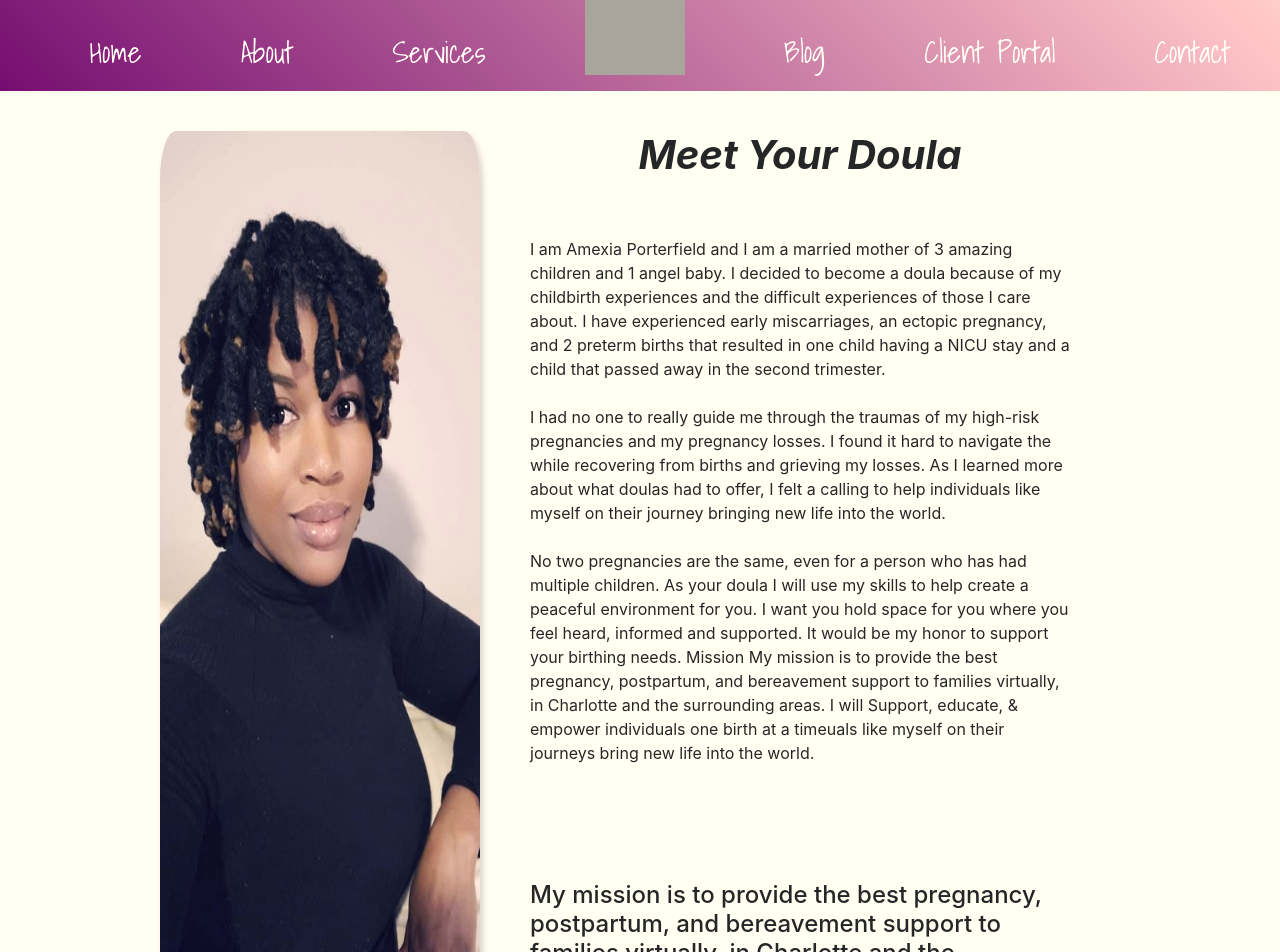
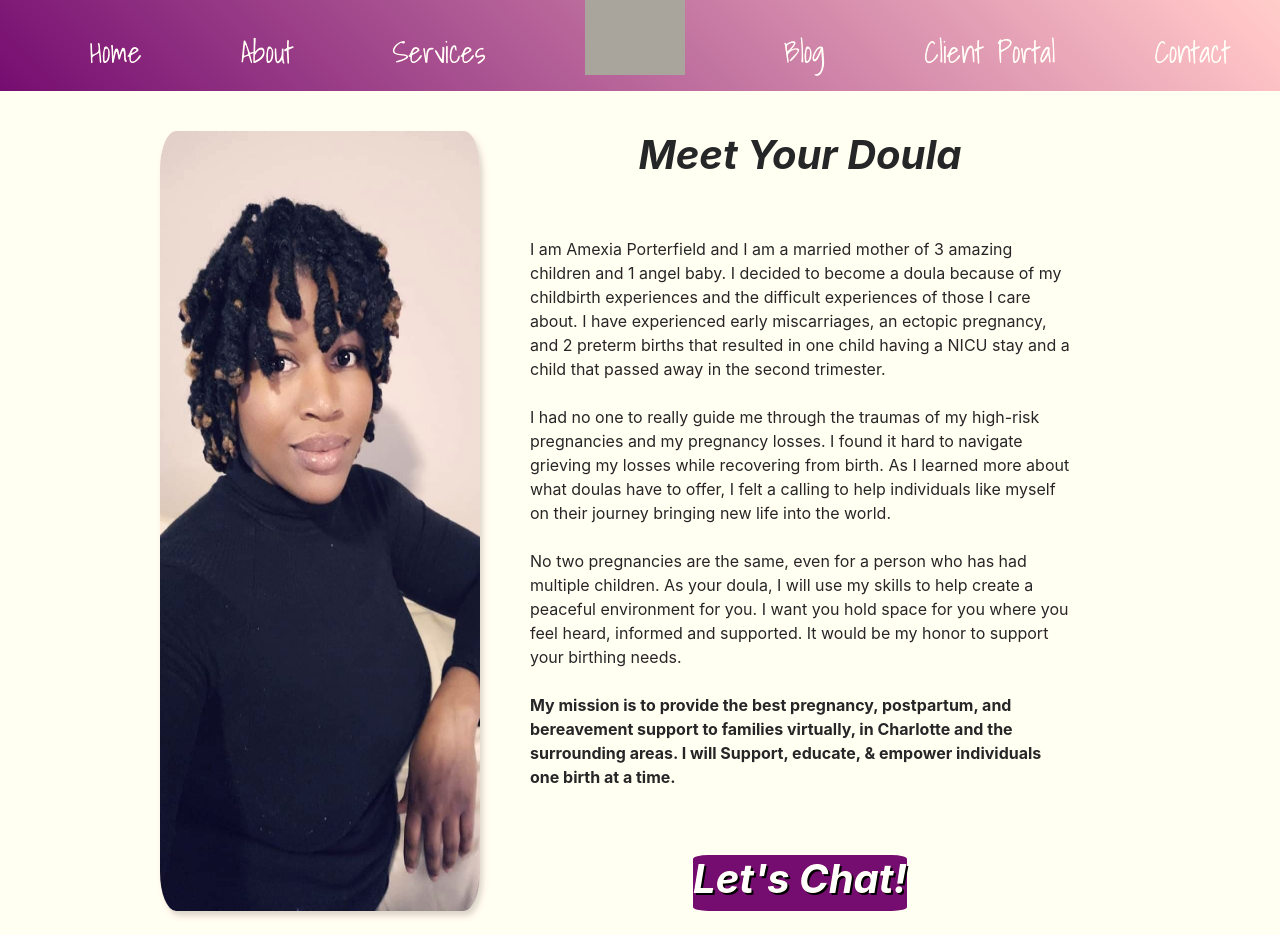
Before and after one commit to ccmstudios/ampedlife, a React (Create React App) app in the folder ampedlife/: page /about in a window 1280 px wide. Shown: the top 952 px of the page. Built offline with nearby package versions, Linux system fonts and the light colour scheme; grey boxes are pictures that could not be loaded.

Commit message:
about done

```diff
--- a/ampedlife/src/pages/about.js
+++ b/ampedlife/src/pages/about.js
@@ -1,6 +1,6 @@
 import React from "react";
 import Amexia from "../assets/images/amexia.jpg";
-import {Link} from 'react-router-dom'
+import { Link } from "react-router-dom";
 
 class About extends React.Component {
   render() {
@@ -8,50 +8,46 @@ class About extends React.Component {
       <div id="about">
         <div id="aboutmain">
           <img src={Amexia} alt="Amexia Porterfield" />
-          <div id='abouttext'>
-
+          <div id="abouttext">
             <h1>Meet Your Doula</h1>
             <p>
               I am Amexia Porterfield and I am a married mother of 3 amazing
-            children and 1 angel baby. I decided to become a doula because of my
-            childbirth experiences and the difficult experiences of those I care
-            about. I have experienced early miscarriages, an ectopic pregnancy,
-            and 2 preterm births that resulted in one child having a NICU stay
-            and a child that passed away in the second trimester.
+              children and 1 angel baby. I decided to become a doula because of
+              my childbirth experiences and the difficult experiences of those I
+              care about. I have experienced early miscarriages, an ectopic
+              pregnancy, and 2 preterm births that resulted in one child having
+              a NICU stay and a child that passed away in the second trimester.
               <br></br>
-         <br></br>
-            I had no one to really guide me through the traumas of my high-risk
-            pregnancies and my pregnancy losses. I found it hard to navigate the
-            while recovering from births and grieving my losses. As I learned
-            more about what doulas had to offer, I felt a calling to help
-            individuals like myself on their journey bringing new life into the
-            world.
+              <br></br>I had no one to really guide me through the traumas of my
+              high-risk pregnancies and my pregnancy losses. I found it hard to
+              navigate grieving my losses while recovering from birth. As I
+              learned more about what doulas have to offer, I felt a calling to
+              help individuals like myself on their journey bringing new life
+              into the world.
               <br></br>
               <br></br>
               No two pregnancies are the same, even for a person who has had
-            multiple children. As your doula I will use my skills to help create
-            a peaceful environment for you. I want you hold space for you where
-            you feel heard, informed and supported. It would be my honor to
-            support your birthing needs. Mission My mission is to provide the
-            best pregnancy, postpartum, and bereavement support to families
-            virtually, in Charlotte and the surrounding areas. I will Support,
-            educate, & empower individuals one birth at a timeuals like myself
-            on their journeys bring new life into the world.
-          </p>
-          <h4>
+              multiple children. As your doula, I will use my skills to help
+              create a peaceful environment for you. I want you hold space for
+              you where you feel heard, informed and supported. It would be my
+              honor to support your birthing needs.
+              <br></br>
+              <br></br>
+              <strong>
                 My mission is to provide the best pregnancy, postpartum, and
                 bereavement support to families virtually, in Charlotte and the
-            surrounding areas. I will Support, educate, & empower individuals
-            one birth at a time.
-          </h4>
+                surrounding areas. I will Support, educate, & empower
+                individuals one birth at a time.
+              </strong>
+            </p>
+            <div id="chat">
+              <Link to="/contact">
+                <a href="/contact">
+                  <h1>Let's Chat!</h1>
+                </a>
+              </Link>
             </div>
           </div>
-        <div id='chat'>
-        <Link to='/contact'>
-          <a href="/contact"><h1>Let's Chat!</h1></a>
-
-          </Link>
-
         </div>
       </div>
     );
```
Lines whose indentation alone changed are shown as unchanged.
